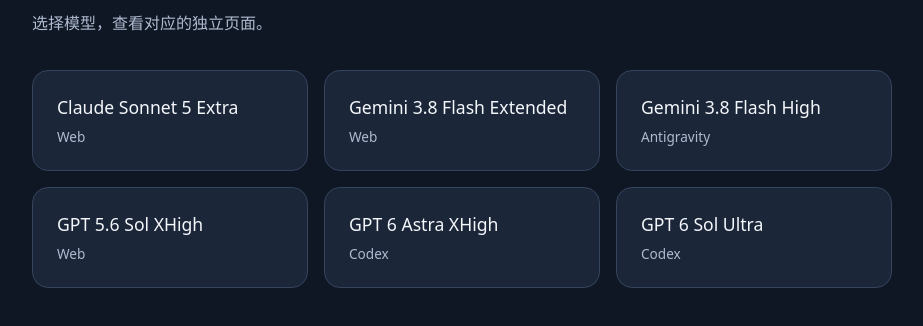
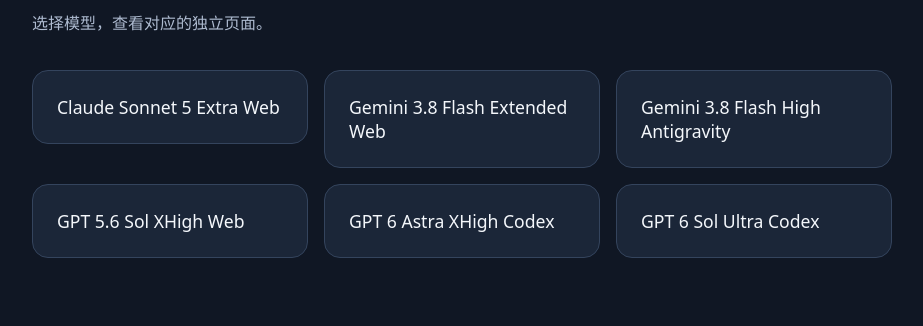
Before and after one commit to gyozomongo/konbini-model-pages, a plain HTML site: page index.html in a window 1280 px wide. Shown: the part 172-498 px from the top of the page, without its empty margins (178-1101 px from the left). Drawn offline with Linux system fonts and the light colour scheme.

Commit message:
Keep creation tool suffixes in page names

```diff
--- a/index.html
+++ b/index.html
@@ -21,12 +21,12 @@
     <h1>雨夜便利店 · 模型作品</h1>
     <p>选择模型，查看对应的独立页面。</p>
     <ul>
-      <li><a href="./claude-sonnet-5-extra/">Claude Sonnet 5 Extra<small>Web</small></a></li>
-      <li><a href="./gemini-3-8-flash-extended/">Gemini 3.8 Flash Extended<small>Web</small></a></li>
-      <li><a href="./gemini-3-8-flash-high/">Gemini 3.8 Flash High<small>Antigravity</small></a></li>
-      <li><a href="./gpt-5-6-sol-xhigh/">GPT 5.6 Sol XHigh<small>Web</small></a></li>
-      <li><a href="./gpt-6-astra-xhigh/">GPT 6 Astra XHigh<small>Codex</small></a></li>
-      <li><a href="./gpt-6-sol-ultra/">GPT 6 Sol Ultra<small>Codex</small></a></li>
+      <li><a href="./claude-sonnet-5-extra-web/">Claude Sonnet 5 Extra Web</a></li>
+      <li><a href="./gemini-3-8-flash-extended-web/">Gemini 3.8 Flash Extended Web</a></li>
+      <li><a href="./gemini-3-8-flash-high-antigravity/">Gemini 3.8 Flash High Antigravity</a></li>
+      <li><a href="./gpt-5-6-sol-xhigh-web/">GPT 5.6 Sol XHigh Web</a></li>
+      <li><a href="./gpt-6-astra-xhigh-codex/">GPT 6 Astra XHigh Codex</a></li>
+      <li><a href="./gpt-6-sol-ultra-codex/">GPT 6 Sol Ultra Codex</a></li>
     </ul>
   </main>
 </body>
```
Also changed, not shown: claude-sonnet-5-extra-web/index.html (renamed from claude-sonnet-5-extra/index.html), gemini-3-8-flash-extended-web/index.html (renamed from gemini-3-8-flash-extended/index.html), gemini-3-8-flash-high-antigravity/index.html (renamed from gemini-3-8-flash-high/index.html), gpt-5-6-sol-xhigh-web/index.html (renamed from gpt-5-6-sol-xhigh/index.html), gpt-6-astra-xhigh-codex/index.html (renamed from gpt-6-astra-xhigh/index.html), gpt-6-sol-ultra-codex/index.html (renamed from gpt-6-sol-ultra/index.html).
